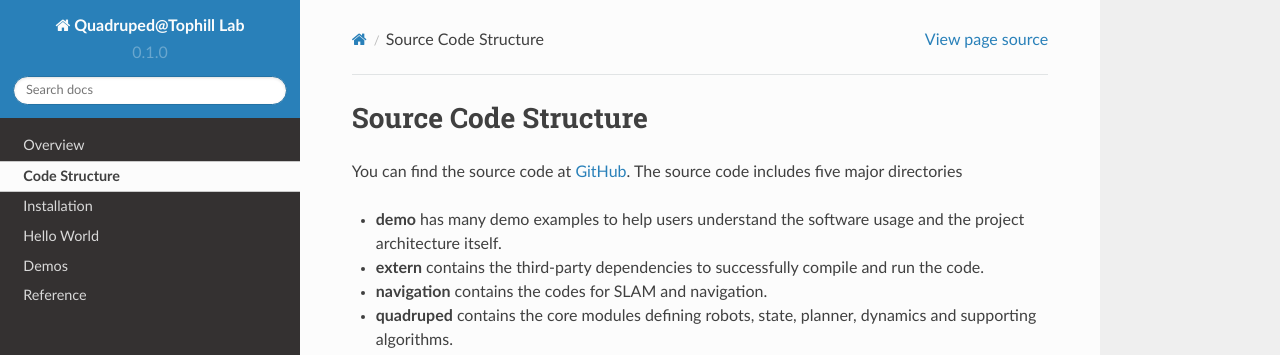
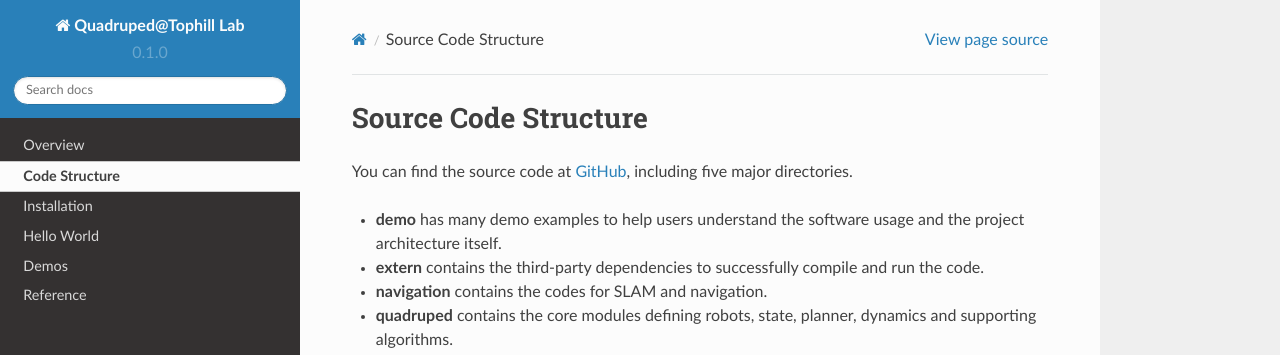
Before and after one commit to TopHillRobotics/quadruped-robot-docs, a Sphinx documentation site: the page built from docs/source/structure.rst, in a window 1280 px wide. Shown: the top 355 px of the page. Built offline with Sphinx 7.4.7 and the Read the Docs theme 2.0.0, drawn with Linux system fonts in a browser that asks for light colours.

Commit message:
Update structure.rst

```diff
--- a/docs/source/structure.rst
+++ b/docs/source/structure.rst
@@ -1,7 +1,7 @@
 Source Code Structure
 ==================
 
-You can find the source code at `GitHub <https://github.com/TopHillRobotics/quadruped-robot/>`_. The source code includes five major directories
+You can find the source code at `GitHub <https://github.com/TopHillRobotics/quadruped-robot/>`_, including five major directories.
 
 * **demo** has many demo examples to help users understand the software usage and the project architecture itself.
 * **extern** contains the third-party dependencies to successfully compile and run the code.
```
